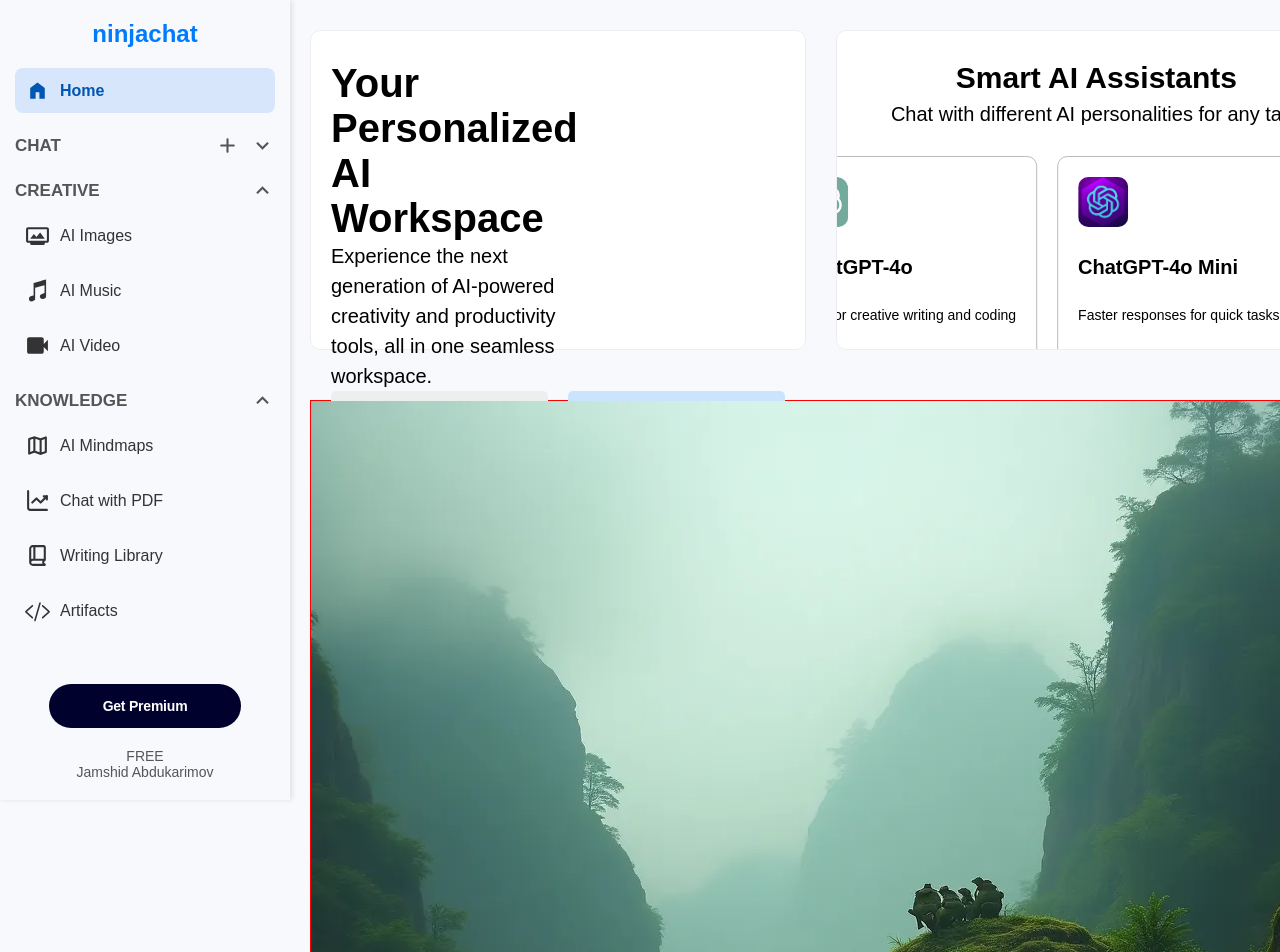
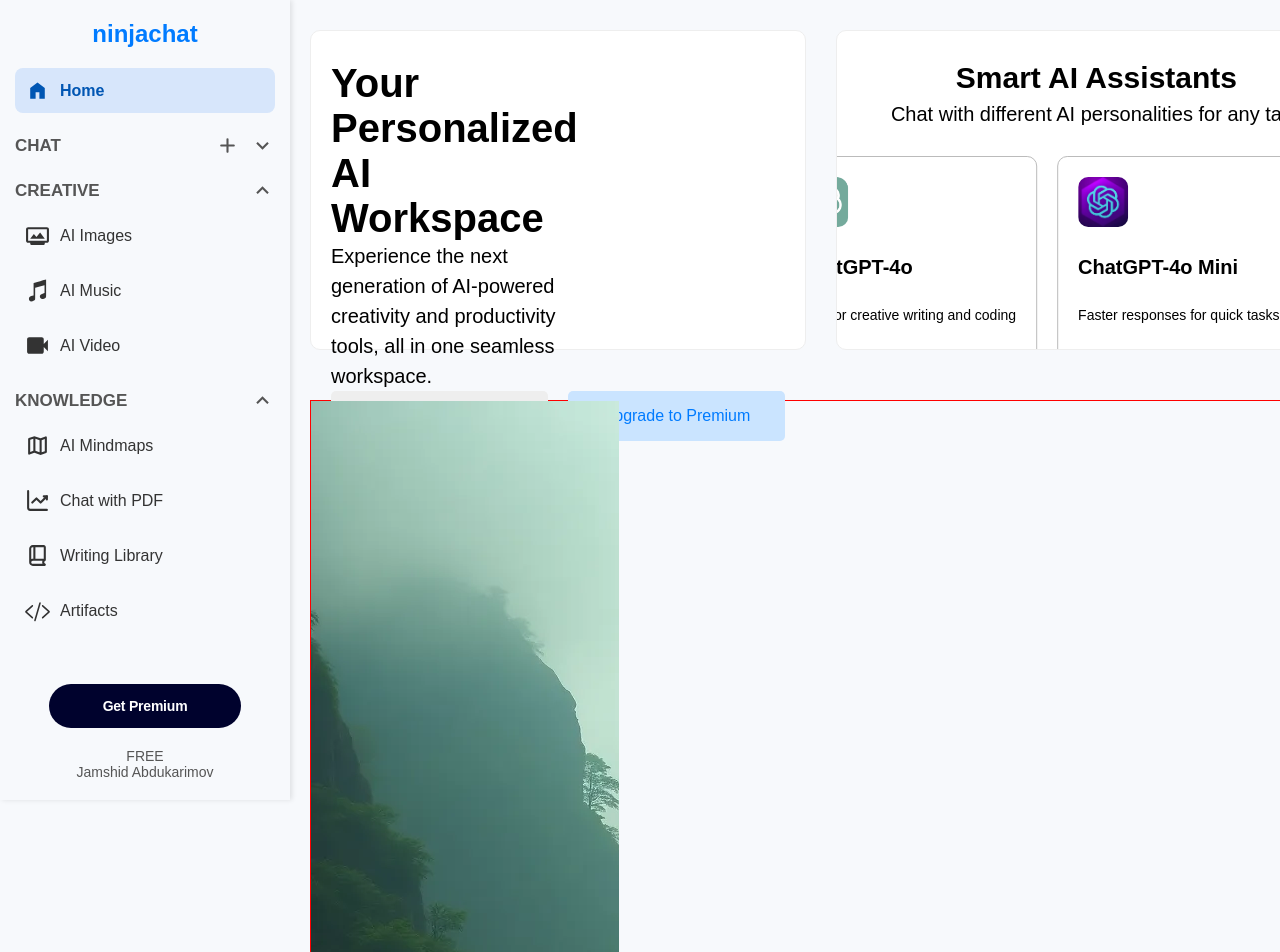
Before and after one commit to Jamshid0306/AI-chat, a Vue app: page /dashboard in a window 1280 px wide. Shown: the top 952 px of the page. Built offline with nearby package versions, Linux system fonts and the light colour scheme; the HTML template or start-up script is replaced by a standard one.

Commit message:
fix rule

```diff
--- a/src/views/DashboardPage/Chatgpt/Chatgpt.vue
+++ b/src/views/DashboardPage/Chatgpt/Chatgpt.vue
@@ -5,7 +5,7 @@ import "./chatgpt.scss";
 
 const userMessage = ref("");
 const chatMessages = ref([]);
-const apiKey = process.env.VUE_APP_API_KEY;
+const apiKey = import.meta.env.VITE_API_KEY;
 
 function sendMessage() {
   if (userMessage.value.trim()) {
@@ -20,7 +20,7 @@ async function getChatGptResponse(userInput) {
     const response = await axios.post(
       "https://api.openai.com/v1/chat/completions",
       {
-        model: "gpt-4o",
+        model: "gpt-3.5-turbo",
         messages: [
           { role: "system", content: "You are a helpful assistant." },
           { role: "user", content: userInput },
@@ -45,7 +45,6 @@ async function getChatGptResponse(userInput) {
   }
 }
 </script>
-
 
 <template>
   <div class="chatall">
--- a/src/views/DashboardPage/Home/home.scss
+++ b/src/views/DashboardPage/Home/home.scss
@@ -109,6 +109,10 @@
   border: 1px solid red;
   width: 83%;
   margin-top: 50px;
+  & .card{
+    width: 30%;
+    overflow: hidden;
+  }
 }
 
 @keyframes slide {
```
